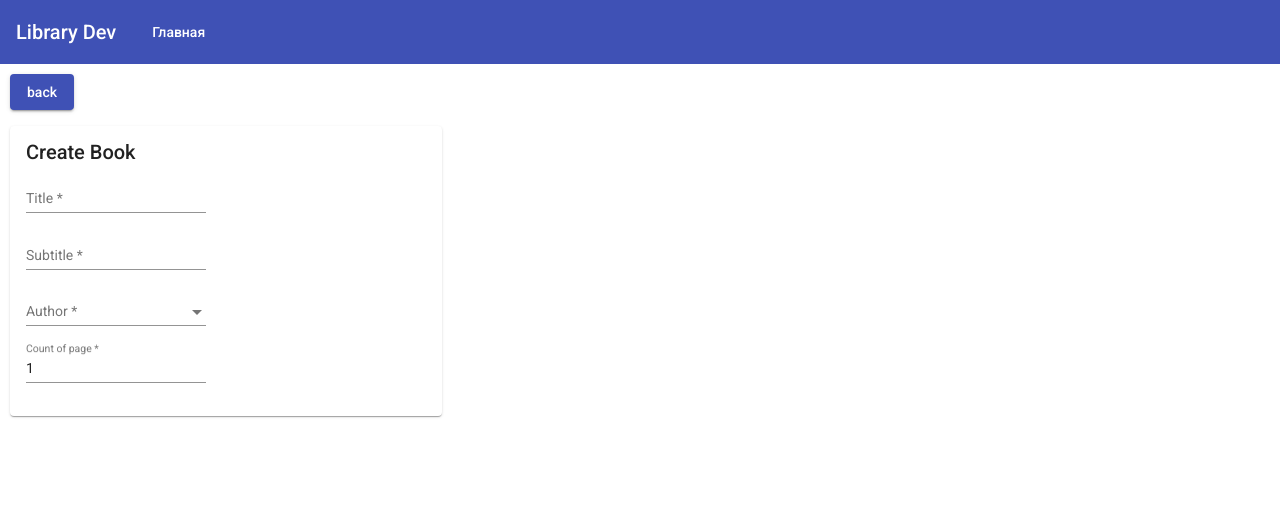
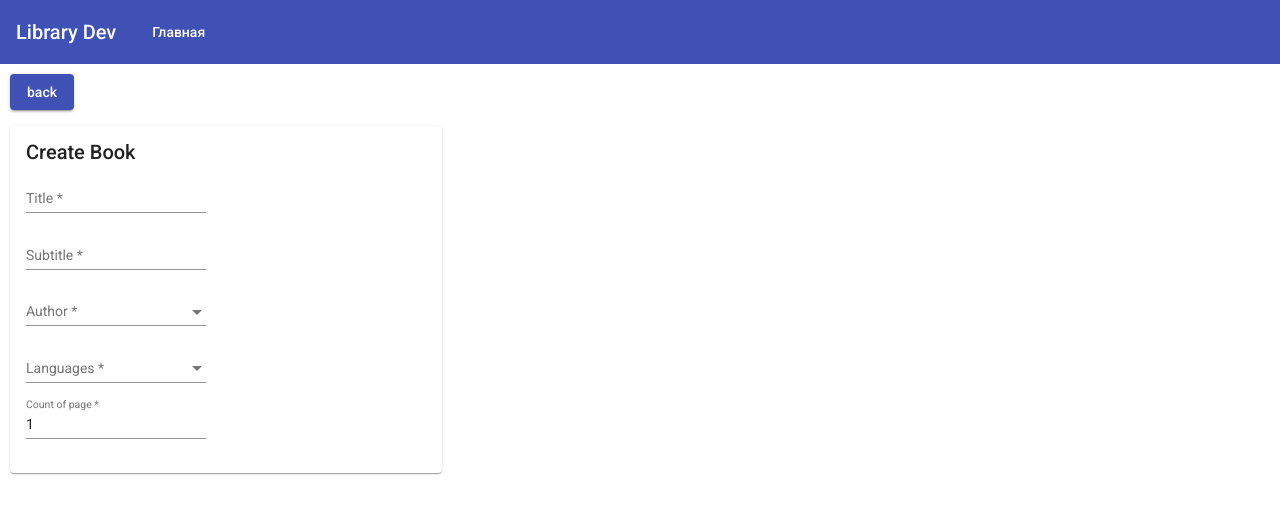
Before and after one commit to 14837-eng/Book-app, an Angular app: page /book/create in a window 1280 px wide. Shown: the top 514 px of the page. Built offline with nearby package versions, Linux system fonts and the light colour scheme.

Commit message:
feat(book-form): Add language field

```diff
--- a/src/app/shared/components/book-form/book-form.component.html
+++ b/src/app/shared/components/book-form/book-form.component.html
@@ -32,6 +32,20 @@
       </div>
       <div class="book-form-container">
         <mat-form-field>
+          <mat-label>Languages</mat-label>
+          <mat-select
+            formControlName="language"
+            [compareWith]="langComparisonFunction"
+          >
+            <mat-option (click)="resetLang()">Отменить</mat-option>
+            <mat-option *ngFor="let langauge of languages" [value]="langauge">{{
+              langauge.name
+            }}</mat-option>
+          </mat-select>
+        </mat-form-field>
+      </div>
+      <div class="book-form-container">
+        <mat-form-field>
           <mat-label>Count of page</mat-label>
           <input
             type="number"
--- a/src/app/shared/components/book-form/book-form.component.ts
+++ b/src/app/shared/components/book-form/book-form.component.ts
@@ -7,9 +7,12 @@ import {
 import { FormBuilder, FormGroup, Validators } from '@angular/forms';
 import { IAuthor } from 'src/app/core/interfaces/author.interface';
 import { IBook } from 'src/app/core/interfaces/book.interface';
+import { Language } from 'src/app/core/models/language.model';
+import { ILangugage } from 'src/app/core/interfaces/languages.interface';
 import { Author } from 'src/app/core/models/author.model';
 import { AuthorsService } from 'src/app/core/services/authors.service';
 import { BooksService } from 'src/app/core/services/books.service';
+import { LanguagesService } from 'src/app/core/services/languages.service';
 
 @Component({
   selector: 'app-book-form',
@@ -23,28 +26,35 @@ export class BookFormComponent implements OnInit {
   formGroup!: FormGroup;
 
   authors: IAuthor[] = [];
+  languages: ILangugage[] = [];
 
   constructor(
     private fb: FormBuilder,
+    private languagesService: LanguagesService,
     private authorsService: AuthorsService,
     private booksService: BooksService
   ) {}
 
   ngOnInit(): void {
     this.authors = this.authorsService.getAuthors();
+    this.languages = this.languagesService.getLangs();
 
     this.formGroup = this.fb.group({
       title: this.fb.control('', [Validators.required]),
       subtitle: this.fb.control('', [Validators.required]),
       author: this.fb.control(new Author(), [Validators.required]),
       count_of_page: this.fb.control(1, [Validators.required]),
-      // language: this.fb.control('', [Validators.required]),
+      language: this.fb.control(new Language(), [Validators.required]),
       // genre: this.fb.control('', [Validators.required]),
     });
   }
 
   resetAuthor() {
     this.formGroup.get('author')?.setValue(new Author());
+  }
+
+  resetLang() {
+    this.formGroup.get('language')?.setValue(new Language());
   }
 
   authorComparisonFunction = function (
@@ -54,6 +64,13 @@ export class BookFormComponent implements OnInit {
     return option.id === value.id;
   };
 
+  langComparisonFunction = function (
+    option: ILangugage,
+    value: ILangugage
+  ): boolean {
+    return option.id === value.id;
+  };
+
   getAuthorByID(author_id: number) {
     return this.authorsService.getAuthorByID(author_id);
   }
```
